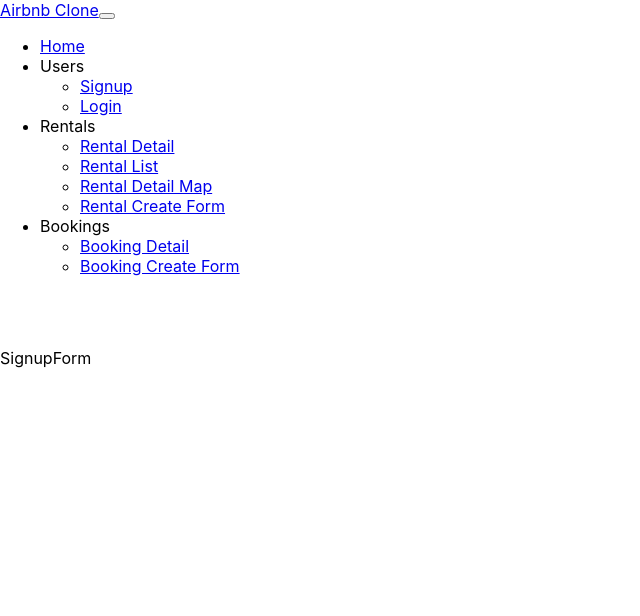
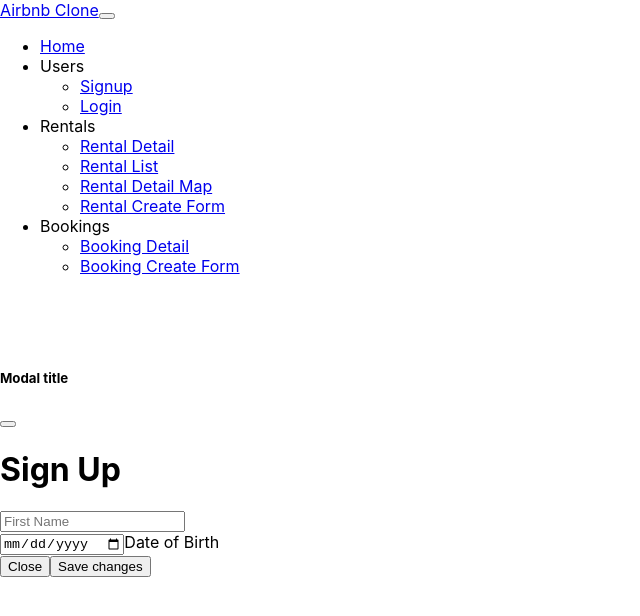
Before and after one commit to zshuaeva/-Clonebnb, a React (Create React App) app in the folder ghi/app/: page /users/signup in a window 1280 px wide. Shown: the top 616 px of the page, without its empty margins (0-640 px from the left). Built offline with nearby package versions, Linux system fonts and the light colour scheme.

Commit message:
updating sign up form

```diff
--- a/ghi/app/src/SignupForm.js
+++ b/ghi/app/src/SignupForm.js
@@ -1,7 +1,126 @@
-import React from 'react';
+import React, { useState } from 'react';
 
 const SignupForm = () => {
-  return <div>SignupForm</div>;
-};
+  const [firstname, setFirstName] = useState('');
+  const [lastname, setLastName] = useState('');
+  const [birthday, setBirthday] = useState('');
+  const [photo, setPhoto] = useState('');
+  const [email, setEmail] = useState('');
+  const [status, setStatus] = useState('');
+  const [join, setJoin] = useState('');
+
+  const handleSubmit = async (event) => {
+    event.preventDefault();
+
+    const data = {}
+    data.firstname = firstname
+    data.lastname = lastname
+    data.birthday = birthday
+    data.photo = photo
+    data.email = email
+    data.status = status
+    data.join = join
+
+    const userUrl = 'http://localhost:8082/api/users'
+    const fetchConfig = {
+      method: "POST",
+      body: JSON.stringify(data),
+      headers: {
+        'Content-Type': 'application/json'
+      },
+    }
+    const userResponse = await fetch(userUrl, fetchConfig)
+    if (userResponse.ok) {
+      setFirstName('')
+      setLastName('')
+      setBirthday('')
+      setPhoto('')
+      setEmail('')
+      setStatus('')
+      setJoin('')
+    }
+  }
+  const handleFirstNameChange = (event) => {
+    const value = event.target.value
+    setFirstName(value)
+  }
+
+  const handleBirthdayChange = (event) => {
+    const value = event.target.value
+    setBirthday(value)
+  }
+
+  const handlePhotoChange = (event) => {
+    const value = event.target.value
+    setPhoto(value)
+  }
+
+  const handleEmailChange = (event) => {
+    const value = event.target.value
+    setEmail(value)
+  }
+
+  const handleStatusChange = (event) => {
+    const value = event.target.value
+    setStatus(value)
+  }
+
+  const handleJoinChange = (event) => {
+    const value = event.target.value
+    setJoin(value)
+  }
+
+
+  return (
+<div class="modal" tabindex="-1">
+  <div class="modal-dialog">
+    <div class="modal-content">
+      <div class="modal-header">
+        <h5 class="modal-title">Modal title</h5>
+        <button type="button" class="btn-close" data-bs-dismiss="modal" aria-label="Close"></button>
+      </div>
+      <div class="modal-body"></div>
+
+
+
+
+
+
+    <div>
+      <div className="row">
+        <div className="offset-3 col-6">
+          <div className="shadow p-4 mt-4">
+            <h1>Sign Up</h1>
+            <form onSubmit={handleSubmit}></form>
+
+            <div className="form-cloating mb-3">
+              <input value={firstname} onChange={handleFirstNameChange} name="firstname" placeholder="First Name" id="name" required type="text" className="form-control" />
+            </div>
+
+            <div className="form-cloating mb-3">
+              <input value={birthday} onChange={handleBirthdayChange} name="Birthday" placeholder="Birthday" id="birthday" required type="date" className="form-control" />
+              <label>Date of Birth</label>
+            </div>
+
+          </div>
+        </div>
+      </div>
+
+
+
+
+      </div>
+      <div class="modal-footer">
+        <button type="button" class="btn btn-secondary" data-bs-dismiss="modal">Close</button>
+        <button type="button" class="btn btn-primary">Save changes</button>
+      </div>
+    </div>
+  </div>
+
+
+
+
+    </div>);// end of return
+};//end of function
 
 export default SignupForm;
```
